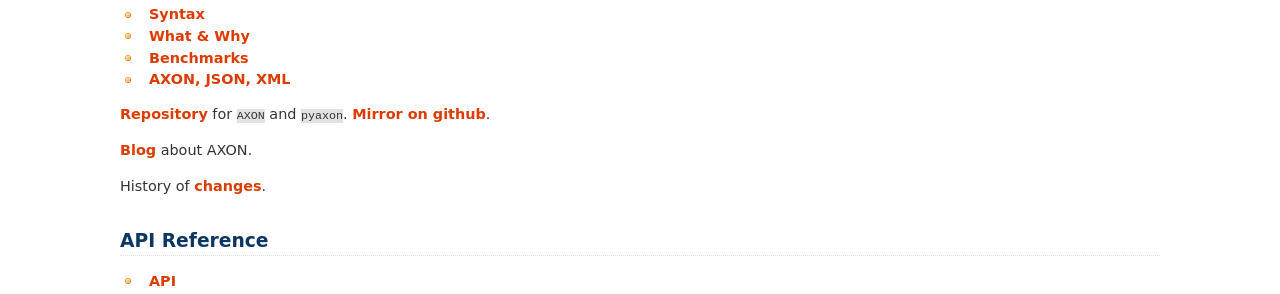
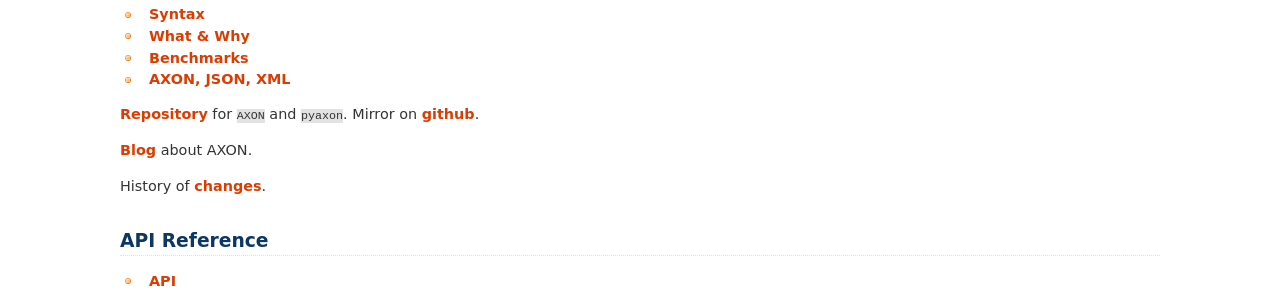
Before and after one commit to intellimath/pyaxon, a Sphinx documentation site: the page built from docs/index.rst, in a window 1280 px wide and 900 px high, scrolled down 1926 px. Shown: the part 430-724 px from the top of the window. Built offline with Sphinx 7.4.7, drawn with Linux system fonts in a browser that asks for light colours.

Commit message:
Fix tipo

```diff
--- a/docs/index.rst
+++ b/docs/index.rst
@@ -256,7 +256,7 @@
 * `AXON, JSON, XML <http://intellimath.bitbucket.org/axon/notebooks/axon_json_xml.html>`_
 
 `Repository <https://bitbucket.org/intellimath/pyaxon>`_ for ``AXON`` and ``pyaxon``.
-`Mirror on github <https://github.com/intellimath/pyaxon>`_.
+Mirror on `github <https://github.com/intellimath/pyaxon>`_.
 
 `Blog <http://intellimath.bitbucket.org/blog/categories/axon.html>`_ about AXON.
 
```
